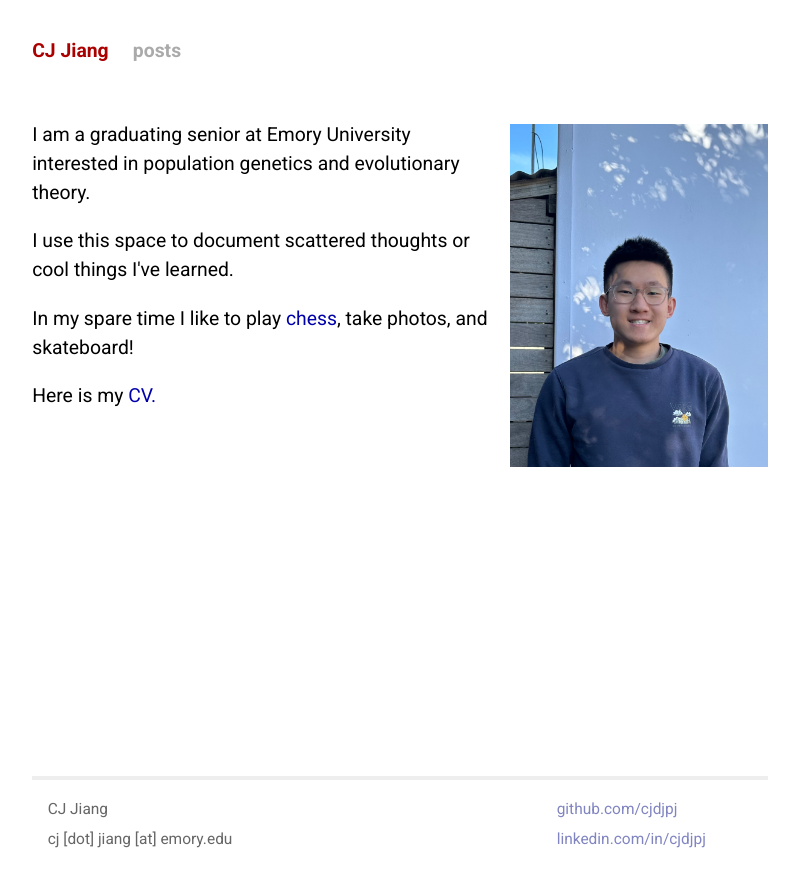
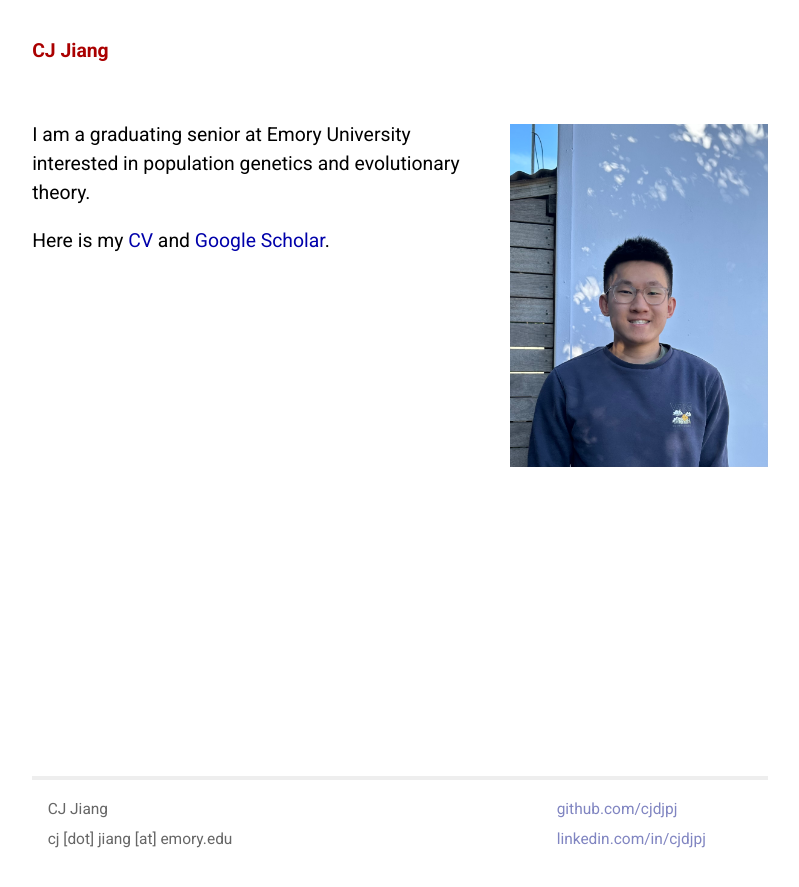
Before and after one commit to cjdjpj/cjdjpj.github.io, a Jekyll site: the page built from index.html, in a window 1280 px wide. Shown: the top 887 px of the page, without its empty margins (240-1039 px from the left). Built offline with Jekyll 4.4.1, drawn with Linux system fonts in a browser that asks for light colours.

Commit message:
remove personality

```diff
--- a/_layouts/default.html
+++ b/_layouts/default.html
@@ -33,7 +33,7 @@
         <div class="site">
             <div class="title">
                 <a href="/">CJ Jiang</a>
-                <a class="extra" href="/posts">posts</a>
+                <!-- <a class="extra" href="/posts">posts</a> -->
             </div>
 
             {{ content }}
--- a/index.html
+++ b/index.html
@@ -8,14 +8,18 @@ title: CJ Jiang
     <p>
         I am a graduating senior at Emory University interested in population genetics and evolutionary theory.
     </p>
-    <p>
-        I use this space to document scattered thoughts or cool things I've learned.
-    </p>
-    <p>
-        In my spare time I like to play <a href="https://www.chess.com/member/cjtgchess/">chess</a>, take photos, and skateboard!
-    </p>
+    <!-- <p> -->
+    <!--     I use this space to document scattered thoughts or cool things I've learned. -->
+    <!-- </p> -->
+    <!-- <p> -->
+    <!--     In my spare time I like to play <a href="https://www.chess.com/member/cjtgchess/">chess</a>, take photos, and skateboard! -->
+    <!-- </p> -->
     Here is my
     <a href="https://drive.google.com/file/d/1YYSv98URGIUMOJ-pqigNm0dCN3t0A8VH/preview">
-        CV.
+        CV
     </a>
+
+    and
+
+    <a href="https://scholar.google.com/citations?user=h9Syl80AAAAJ&hl=en" target="_blank" rel="noopener noreferrer">Google Scholar</a>.
 </div>
```
